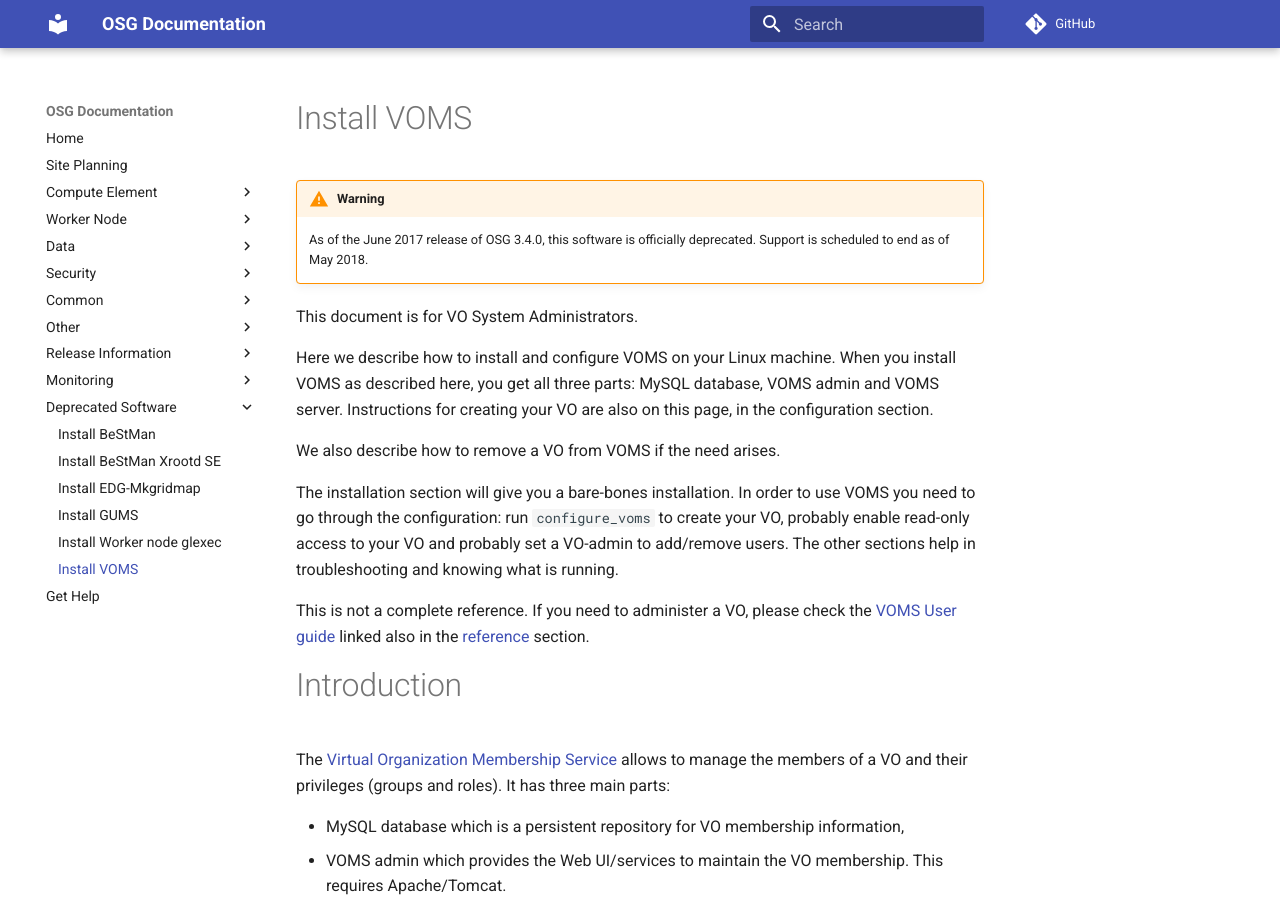
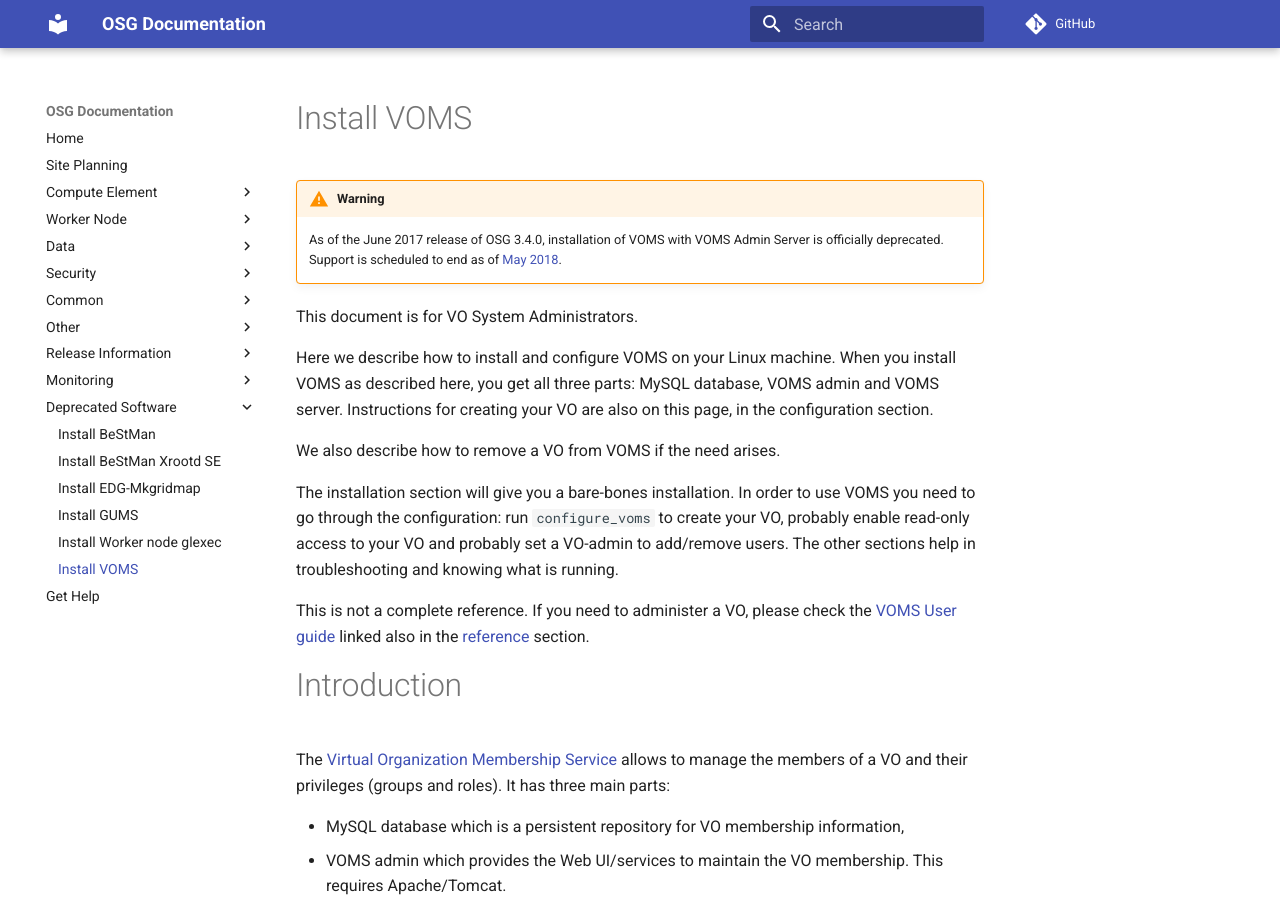
Before and after one commit to osg-htc/docs, an MkDocs documentation site: the page built from docs/other/install-voms.md, in a window 1280 px wide and 900 px high. Built offline with MkDocs 1.6.1 and Material for MkDocs 9.7.7, drawn with Linux system fonts in a browser that asks for light colours; comment, search, counter and statistics services are not loaded; old or Windows-style settings are respelled for this version of MkDocs.

Commit message:
Clarify VOMS Admin Server deprecation

```diff
--- a/docs/other/install-voms.md
+++ b/docs/other/install-voms.md
@@ -2,7 +2,7 @@
 =================
 
 !!! warning
-    As of the June 2017 release of OSG 3.4.0, this software is officially deprecated.  Support is scheduled to end as of May 2018.
+    As of the June 2017 release of OSG 3.4.0, installation of VOMS with VOMS Admin Server is officially deprecated.  Support is scheduled to end as of [May 2018](https://opensciencegrid.github.io/technology/policy/voms-admin-retire/).
 
 This document is for VO System Administrators.
 
```
